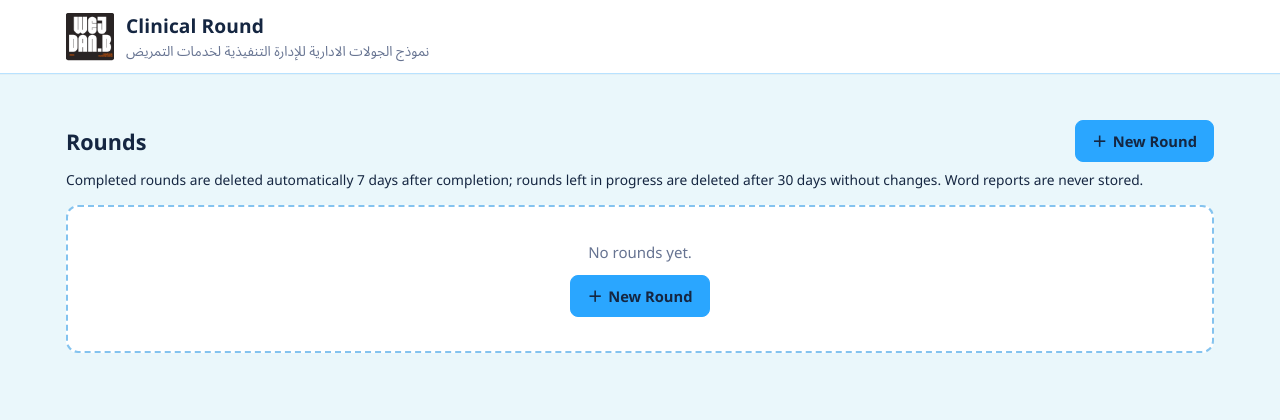
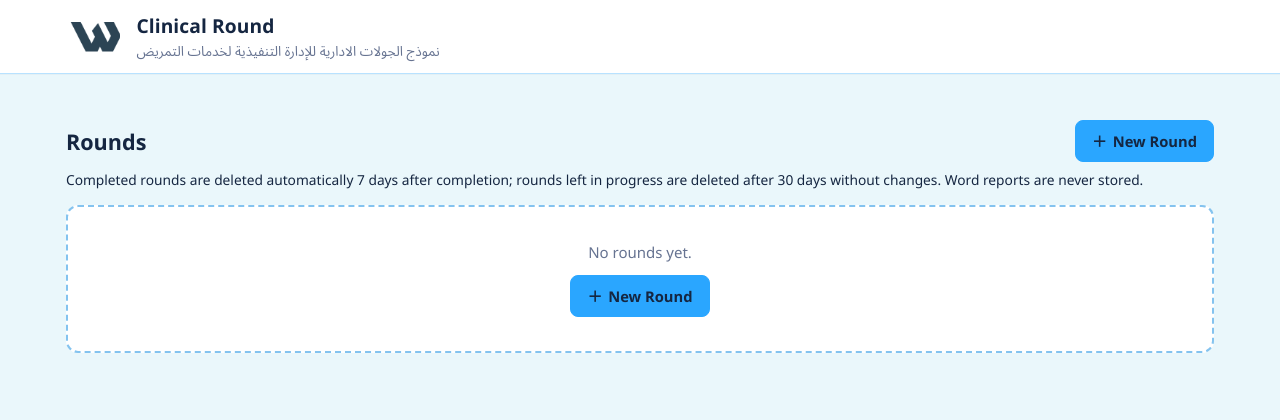
Before and after one commit to Wejdanfb/Clinical-Round, a Flask app: page / in a window 1280 px wide. Shown: the top 420 px of the page. Run offline with Flask 3, Linux system fonts and the light colour scheme; data that the repository does not hold is empty; parts of the project's set-up code (start-up, migrations or seed data) failed here and were passed over; some libraries are stand-ins or nearby versions.

Commit message:
Replace logo with new official W logo
- static/brand/logo.png replaced by the new logo exactly as supplied
  (byte-identical 2000x2000 PNG); no second/unused logo file
- Header and login page: logo frame now follows the mark's own aspect
  ratio (1109:660); only the transparent margin is outside the frame,
  uniform scaling, no recolouring or effects
- Favicons regenerated from the new logo; Apple touch icon on white
  (iOS shows transparency as black)
- Versioned logo/icon URLs (?v=2026-11-22) so browsers load the new files
  instead of cached old ones; alt text updated
- No palette, layout, typography, subtitle, footer, backend, database or
  Word template changes

Co-Authored-By: Claude Opus 5.5 <noreply@anthropic.com>
Claude-Session: https://claude.ai/code/session_01T2qn7ytJbquonJhoJTf4V2

```diff
--- a/static/style.css
+++ b/static/style.css
@@ -303,23 +303,30 @@ body.modal-open { overflow: hidden; }
 }
 
 /* ===================== Brand logo =====================
-   static/brand/logo.png is the original file (2000 x 2000, transparent
-   border of 427 px around a 1146 px logo square). The frame shows the logo
-   square at --logo-size; only the transparent border falls outside it.
-   The image is scaled uniformly (never stretched, recoloured or filtered). */
+   static/brand/logo.png is the original file, used unchanged: a 2000 x 2000
+   canvas with a transparent margin around the logo mark (mark at x=405,
+   y=670, 1109 x 660 px - printed by tools/make_favicons.py). The frame below
+   shows the mark at height --logo-h with its own aspect ratio; only the
+   transparent margin falls outside the frame. The image is scaled uniformly
+   (never stretched, cropped into the mark, recoloured or filtered).
+   To use a different logo, update these five numbers. */
 .logo-frame {
-  --logo-size: 46px;
-  position: relative; display: block; flex: none;
-  width: var(--logo-size); height: var(--logo-size); overflow: hidden;
+  --img-w: 2000; --mark-x: 405; --mark-y: 670; --mark-w: 1109; --mark-h: 660;
+  --logo-h: 32px;
+  position: relative; display: block; flex: none; overflow: hidden;
+  height: var(--logo-h);
+  width: calc(var(--logo-h) * var(--mark-w) / var(--mark-h));
 }
 .logo-frame img {
   position: absolute; max-width: none;
-  width: calc(var(--logo-size) * 2000 / 1146); height: calc(var(--logo-size) * 2000 / 1146);
-  left: calc(var(--logo-size) * -427 / 1146); top: calc(var(--logo-size) * -427 / 1146);
+  width: calc(var(--logo-h) * var(--img-w) / var(--mark-h));
+  height: calc(var(--logo-h) * var(--img-w) / var(--mark-h));
+  left: calc(var(--logo-h) * var(--mark-x) / var(--mark-h) * -1);
+  top: calc(var(--logo-h) * var(--mark-y) / var(--mark-h) * -1);
 }
-.logo-header { --logo-size: 48px; }
-.logo-login { --logo-size: 128px; margin: 4px auto 6px; }
+.logo-header { --logo-h: 30px; margin: 0 4px; }
+.logo-login { --logo-h: 76px; margin: 10px auto 10px; }
 @media (max-width: 640px) {
-  .logo-header { --logo-size: 42px; }
-  .logo-login { --logo-size: 108px; }
+  .logo-header { --logo-h: 26px; margin: 0 2px; }
+  .logo-login { --logo-h: 62px; }
 }
--- a/templates/index.html
+++ b/templates/index.html
@@ -1,6 +1,9 @@
 {#- Brand logo: one asset, used everywhere. To replace the logo, overwrite
-    static/brand/logo.png and run `python tools/make_favicons.py`. -#}
-{%- set LOGO = url_for('static', filename='brand/logo.png') -%}
+    static/brand/logo.png, run `python tools/make_favicons.py`, update the
+    frame numbers in style.css and change BRAND_V (forces browsers to load
+    the new files instead of cached ones). -#}
+{%- set BRAND_V = '2026-11-22' -%}
+{%- set LOGO = url_for('static', filename='brand/logo.png', v=BRAND_V) -%}
 <!doctype html>
 <html lang="en">
 <head>
@@ -8,10 +11,10 @@
   <meta name="viewport" content="width=device-width, initial-scale=1">
   <meta name="robots" content="noindex, nofollow">
   <title>Clinical Round</title>
-  <link rel="icon" type="image/png" sizes="32x32" href="{{ url_for('static', filename='brand/favicon-32.png') }}">
-  <link rel="icon" type="image/png" sizes="48x48" href="{{ url_for('static', filename='brand/favicon-48.png') }}">
-  <link rel="icon" type="image/png" sizes="192x192" href="{{ url_for('static', filename='brand/icon-192.png') }}">
-  <link rel="apple-touch-icon" href="{{ url_for('static', filename='brand/apple-touch-icon.png') }}">
+  <link rel="icon" type="image/png" sizes="32x32" href="{{ url_for('static', filename='brand/favicon-32.png', v=BRAND_V) }}">
+  <link rel="icon" type="image/png" sizes="48x48" href="{{ url_for('static', filename='brand/favicon-48.png', v=BRAND_V) }}">
+  <link rel="icon" type="image/png" sizes="192x192" href="{{ url_for('static', filename='brand/icon-192.png', v=BRAND_V) }}">
+  <link rel="apple-touch-icon" href="{{ url_for('static', filename='brand/apple-touch-icon.png', v=BRAND_V) }}">
   <link rel="preload" as="image" href="{{ LOGO }}">
   <link rel="stylesheet" href="{{ url_for('static', filename='style.css') }}">
 </head>
@@ -19,7 +22,7 @@
 <header class="topbar">
   <div class="topbar-inner">
     <a class="brand" href="#" data-action="home" aria-label="Clinical Round - all rounds">
-      <span class="logo-frame logo-header"><img src="{{ LOGO }}" alt="WEJ DAN.B logo" width="2000" height="2000" decoding="async"></span>
+      <span class="logo-frame logo-header"><img src="{{ LOGO }}" alt="Clinical Round logo" width="2000" height="2000" decoding="async"></span>
       <span>
         <span class="brand-title">Clinical Round</span>
         <span class="brand-sub" lang="ar" dir="rtl">نموذج الجولات الادارية للإدارة التنفيذية لخدمات التمريض</span>
@@ -35,7 +38,7 @@
   <!-- ============ SIGN IN ============ -->
   <section id="view-login" hidden>
     <form id="login-form" class="card login-card" autocomplete="on">
-      <span class="logo-frame logo-login"><img src="{{ LOGO }}" alt="WEJ DAN.B logo" width="2000" height="2000" decoding="async"></span>
+      <span class="logo-frame logo-login"><img src="{{ LOGO }}" alt="Clinical Round logo" width="2000" height="2000" decoding="async"></span>
       <h1>Sign in</h1>
       <p class="hint">This application is protected. Enter your password to continue.</p>
       <label class="field">
```
Also changed, not shown: tools/make_favicons.py (+30 -10 lines), static/brand/apple-touch-icon.png, static/brand/favicon-32.png, static/brand/favicon-48.png, static/brand/icon-192.png, static/brand/logo.png.
